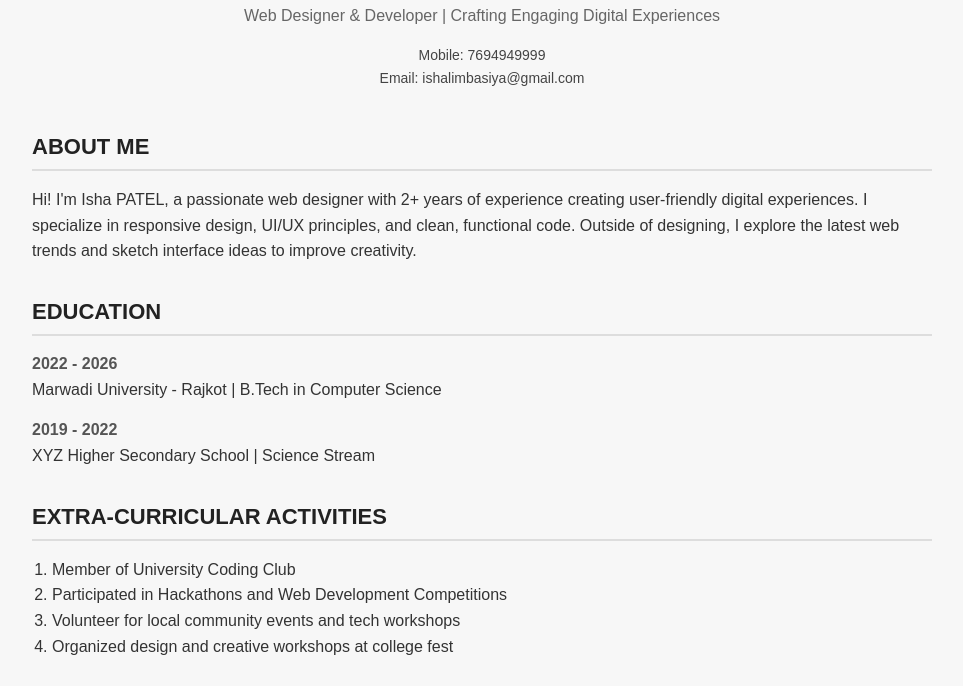
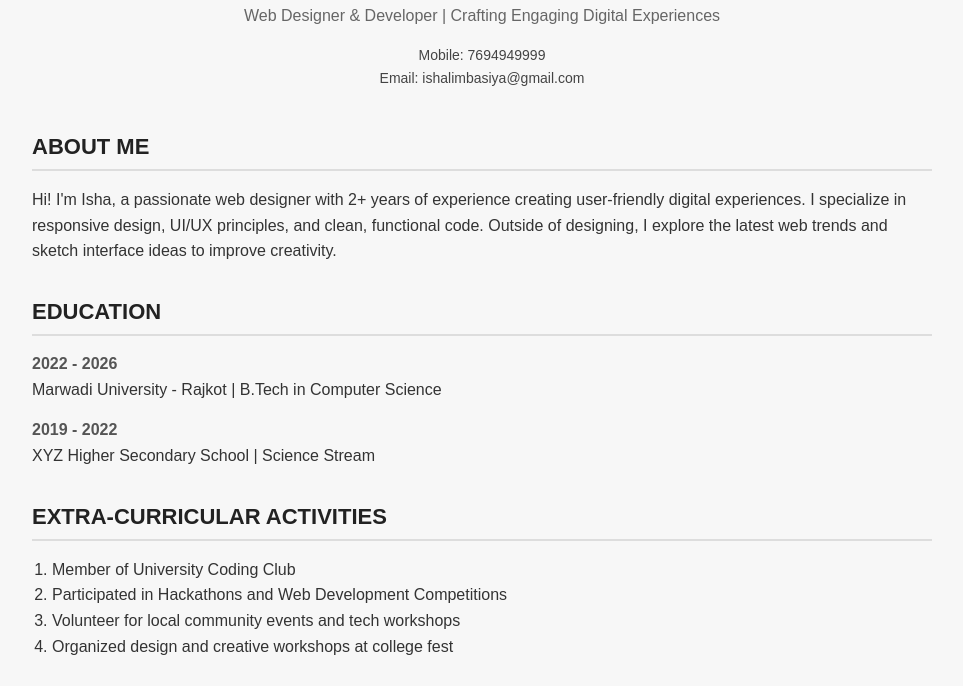
Before and after one commit to ishaaa444/cicdapp, a plain HTML site: page index.html in a window 1280 px wide. Shown: the part 106-792 px from the top of the page, without its empty margins (158-1121 px from the left). Drawn offline with Linux system fonts and the light colour scheme.

Commit message:
Update index.html

```diff
--- a/index.html
+++ b/index.html
@@ -108,7 +108,7 @@
 
     <div class="section">
         <h2>About Me</h2>
-        <p>Hi! I'm Isha PATEL, a passionate web designer with 2+ years of experience creating user-friendly digital experiences. I specialize in responsive design, UI/UX principles, and clean, functional code. Outside of designing, I explore the latest web trends and sketch interface ideas to improve creativity.</p>
+        <p>Hi! I'm Isha, a passionate web designer with 2+ years of experience creating user-friendly digital experiences. I specialize in responsive design, UI/UX principles, and clean, functional code. Outside of designing, I explore the latest web trends and sketch interface ideas to improve creativity.</p>
     </div>
 
     <div class="section">
```
